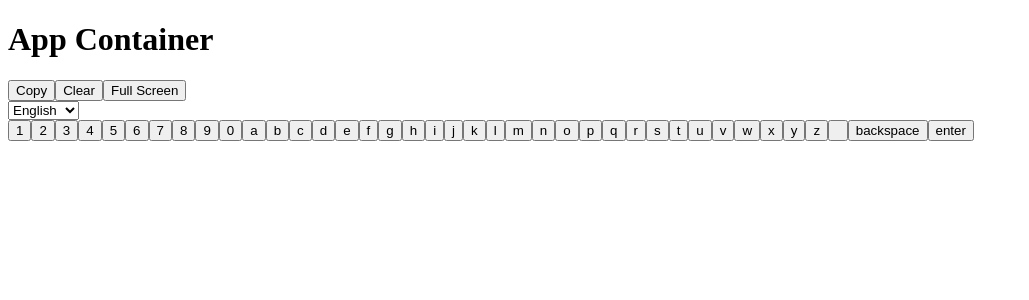
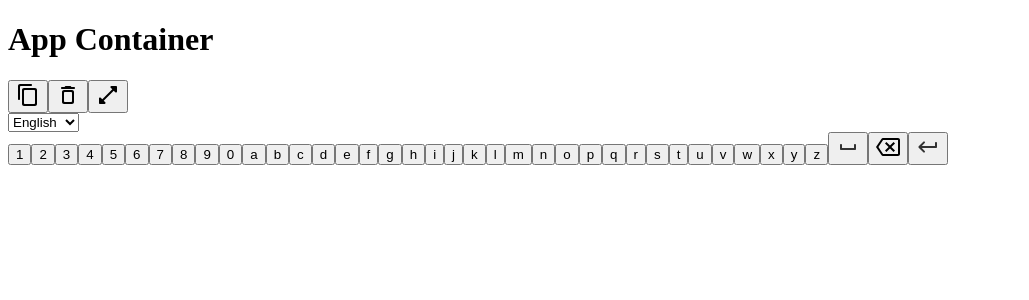
Before and after one commit to willvwms/keyboard, a React (Create React App) app: page / in a window 1280 px wide. Shown: the top 300 px of the page, without its empty margins (0-1029 px from the left). Built offline with nearby package versions, Linux system fonts and the light colour scheme.

Commit message:
KEY-37: Adds SVG icons to functional buttons

```diff
--- /dev/null
+++ b/src/assets/icons.js
@@ -0,0 +1,155 @@
+function SpaceIcon (props) {
+
+    return (
+    <svg
+    width={24}
+    height={24}
+    viewBox="0 0 24 24"
+    fill="none"
+    xmlns="http://www.w3.org/2000/svg"
+    {...props}
+      >
+        <path
+          d="M18 10v3H6v-3c0-.55-.45-1-1-1s-1 .45-1 1v4c0 .55.45 1 1 1h14c.55 0 1-.45 1-1v-4c0-.55-.45-1-1-1s-1 .45-1 1z"
+          fill="#323232"
+        />
+      </svg>
+    )
+}
+
+function BackspaceIcon (props) {
+
+    function handleBackspace () {
+        console.log("fired handleBackspace")
+        props.handleBackspace();
+    }
+
+    return (
+        <svg
+        width={24}
+        height={24}
+        viewBox="0 0 24 24"
+        fill="none"
+        xmlns="http://www.w3.org/2000/svg"
+        {...props}
+        >
+            <path
+            d="M22 3H7c-.69 0-1.23.35-1.59.88L0 12l5.41 8.11c.36.53.9.89 1.59.89h15c1.1 0 2-.9 2-2V5c0-1.1-.9-2-2-2zm0 16H7.07L2.4 12l4.66-7H22v14zm-11.59-2L14 13.41 17.59 17 19 15.59 15.41 12 19 8.41 17.59 7 14 10.59 10.41 7 9 8.41 12.59 12 9 15.59 10.41 17z"
+            fill="#000"
+            />
+        </svg>
+      )
+}
+
+function EnterIcon (props) {
+
+    return (
+        <svg
+        width={24}
+        height={24}
+        viewBox="0 0 24 24"
+        fill="none"
+        xmlns="http://www.w3.org/2000/svg"
+        {...props}
+      >
+        <path
+          d="M19 8v3H5.83l2.88-2.88A.996.996 0 107.3 6.71L2.71 11.3a.996.996 0 000 1.41L7.3 17.3a.996.996 0 101.41-1.41L5.83 13H20c.55 0 1-.45 1-1V8c0-.55-.45-1-1-1s-1 .45-1 1z"
+          fill="#323232"
+        />
+      </svg>
+    )
+}
+
+function CopyIcon (props) {
+
+    return (
+            <svg
+            style={{"pointer-events": "none"}}
+            width={24}
+            height={24}
+            viewBox="0 0 24 24"
+            fill="none"
+            xmlns="http://www.w3.org/2000/svg"
+            {...props}
+            >
+            <path
+                d="M15 1H4c-1.1 0-2 .9-2 2v13c0 .55.45 1 1 1s1-.45 1-1V4c0-.55.45-1 1-1h10c.55 0 1-.45 1-1s-.45-1-1-1zm4 4H8c-1.1 0-2 .9-2 2v14c0 1.1.9 2 2 2h11c1.1 0 2-.9 2-2V7c0-1.1-.9-2-2-2zm-1 16H9c-.55 0-1-.45-1-1V8c0-.55.45-1 1-1h9c.55 0 1 .45 1 1v12c0 .55-.45 1-1 1z"
+                // fill="#323232"
+                fill="#000"
+            />
+            </svg>
+    )
+}
+
+function ClearIcon (props) {
+
+    return (
+            <svg
+            style={{"pointer-events": "none"}}
+            width={24}
+            height={24}
+            viewBox="0 0 24 24"
+            fill="none"
+            xmlns="http://www.w3.org/2000/svg"
+            {...props}
+            >
+            <path
+                d="M6 19c0 1.1.9 2 2 2h8c1.1 0 2-.9 2-2V9c0-1.1-.9-2-2-2H8c-1.1 0-2 .9-2 2v10zM9 9h6c.55 0 1 .45 1 1v8c0 .55-.45 1-1 1H9c-.55 0-1-.45-1-1v-8c0-.55.45-1 1-1zm6.5-5l-.71-.71c-.18-.18-.44-.29-.7-.29H9.91c-.26 0-.52.11-.7.29L8.5 4H6c-.55 0-1 .45-1 1s.45 1 1 1h12c.55 0 1-.45 1-1s-.45-1-1-1h-2.5z"
+                // fill="#323232"
+                fill="#000"
+            />
+            </svg>
+    )
+}
+
+function OpenFullScreenIcon (props) {
+
+    return (
+            <svg
+            style={{"pointer-events": "none"}}
+            width={24}
+            height={24}
+            viewBox="0 0 24 24"
+            fill="none"
+            xmlns="http://www.w3.org/2000/svg"
+            {...props}
+            >
+            <path
+                d="M21 8.59V4c0-.55-.45-1-1-1h-4.59c-.89 0-1.34 1.08-.71 1.71l1.59 1.59-10 10-1.59-1.59c-.62-.63-1.7-.19-1.7.7V20c0 .55.45 1 1 1h4.59c.89 0 1.34-1.08.71-1.71L7.71 17.7l10-10 1.59 1.59c.62.63 1.7.19 1.7-.7z"
+                // fill="#323232"
+                fill="#000"
+            />
+            </svg>
+    )
+}
+
+function CloseFullScreenIcon (props) {
+
+    return (
+            <svg
+            style={{"pointer-events": "none"}}
+            width={24}
+            height={24}
+            viewBox="0 0 24 24"
+            fill="none"
+            xmlns="http://www.w3.org/2000/svg"
+            {...props}
+            >
+            <path
+                d="M21.29 4.12L16.7 8.71l1.59 1.59c.63.63.18 1.71-.71 1.71H13c-.55 0-1-.45-1-1v-4.6c0-.89 1.08-1.34 1.71-.71l1.59 1.59 4.59-4.59a.996.996 0 011.41 0c.38.4.38 1.03-.01 1.42zM4.12 21.29l4.59-4.59 1.59 1.59c.63.63 1.71.18 1.71-.71V13c0-.55-.45-1-1-1h-4.6c-.89 0-1.34 1.08-.71 1.71l1.59 1.59-4.59 4.59a.996.996 0 000 1.41c.4.38 1.03.38 1.42-.01z"
+                // fill="#323232"
+                fill="#000"
+            />
+            </svg>
+    )
+}
+
+export {
+   SpaceIcon,
+   BackspaceIcon,
+   EnterIcon,
+   CopyIcon,
+   ClearIcon,
+   OpenFullScreenIcon,
+   CloseFullScreenIcon
+}
--- a/src/characters.js
+++ b/src/characters.js
@@ -1,133 +1,133 @@
 const KEYS = {
   "english" : [
-    { 'value': '1', 'type': 'number', 'language':'en', 'keyCode':'48'},
-    { 'value': '2', 'type': 'number', 'language':'en', 'keyCode':'49'},
-    { 'value': '3', 'type': 'number', 'language':'en', 'keyCode':'50'},
-    { 'value': '4', 'type': 'number', 'language':'en', 'keyCode':'51'},
-    { 'value': '5', 'type': 'number', 'language':'en', 'keyCode':'52'},
-    { 'value': '6', 'type': 'number', 'language':'en', 'keyCode':'53'},
-    { 'value': '7', 'type': 'number', 'language':'en', 'keyCode':'54'},
-    { 'value': '8', 'type': 'number', 'language':'en', 'keyCode':'55'},
-    { 'value': '9', 'type': 'number', 'language':'en', 'keyCode':'56'},
-    { 'value': '0', 'type': 'number', 'language':'en', 'keyCode':'57'},
-    { 'value': 'a', 'type': 'letter', 'language':'en', 'keyCode':'65'},
-    { 'value': 'b', 'type': 'letter', 'language':'en', 'keyCode':'66'},
-    { 'value': 'c', 'type': 'letter', 'language':'en', 'keyCode':'67'},
-    { 'value': 'd', 'type': 'letter', 'language':'en', 'keyCode':'68'},
-    { 'value': 'e', 'type': 'letter', 'language':'en', 'keyCode':'69'},
-    { 'value': 'f', 'type': 'letter', 'language':'en', 'keyCode':'70'},
-    { 'value': 'g', 'type': 'letter', 'language':'en', 'keyCode':'71'},
-    { 'value': 'h', 'type': 'letter', 'language':'en', 'keyCode':'72'},
-    { 'value': 'i', 'type': 'letter', 'language':'en', 'keyCode':'73'},
-    { 'value': 'j', 'type': 'letter', 'language':'en', 'keyCode':'74'},
-    { 'value': 'k', 'type': 'letter', 'language':'en', 'keyCode':'75'},
-    { 'value': 'l', 'type': 'letter', 'language':'en', 'keyCode':'76'},
-    { 'value': 'm', 'type': 'letter', 'language':'en', 'keyCode':'77'},
-    { 'value': 'n', 'type': 'letter', 'language':'en', 'keyCode':'78'},
-    { 'value': 'o', 'type': 'letter', 'language':'en', 'keyCode':'79'},
-    { 'value': 'p', 'type': 'letter', 'language':'en', 'keyCode':'80'},
-    { 'value': 'q', 'type': 'letter', 'language':'en', 'keyCode':'81'},
-    { 'value': 'r', 'type': 'letter', 'language':'en', 'keyCode':'82'},
-    { 'value': 's', 'type': 'letter', 'language':'en', 'keyCode':'83'},
-    { 'value': 't', 'type': 'letter', 'language':'en', 'keyCode':'84'},
-    { 'value': 'u', 'type': 'letter', 'language':'en', 'keyCode':'85'},
-    { 'value': 'v', 'type': 'letter', 'language':'en', 'keyCode':'86'},
-    { 'value': 'w', 'type': 'letter', 'language':'en', 'keyCode':'87'},
-    { 'value': 'x', 'type': 'letter', 'language':'en', 'keyCode':'88'},
-    { 'value': 'y', 'type': 'letter', 'language':'en', 'keyCode':'89'},
-    { 'value': 'z', 'type': 'letter', 'language':'en', 'keyCode':'90'},
-    { 'value': ' ', 'type': 'letter', 'language':'en', 'keyCode':'32'},
-    { 'value': 'backspace', 'type': 'backspace', 'language':'en', 'keyCode':'8'},
-    { 'value': 'enter', 'type': 'enter', 'language':'en', 'keyCode':'186'}
+    { 'value': '1', 'type': 'character', 'language':'en', 'keyCode':'48'},
+    { 'value': '2', 'type': 'character', 'language':'en', 'keyCode':'49'},
+    { 'value': '3', 'type': 'character', 'language':'en', 'keyCode':'50'},
+    { 'value': '4', 'type': 'character', 'language':'en', 'keyCode':'51'},
+    { 'value': '5', 'type': 'character', 'language':'en', 'keyCode':'52'},
+    { 'value': '6', 'type': 'character', 'language':'en', 'keyCode':'53'},
+    { 'value': '7', 'type': 'character', 'language':'en', 'keyCode':'54'},
+    { 'value': '8', 'type': 'character', 'language':'en', 'keyCode':'55'},
+    { 'value': '9', 'type': 'character', 'language':'en', 'keyCode':'56'},
+    { 'value': '0', 'type': 'character', 'language':'en', 'keyCode':'57'},
+    { 'value': 'a', 'type': 'character', 'language':'en', 'keyCode':'65'},
+    { 'value': 'b', 'type': 'character', 'language':'en', 'keyCode':'66'},
+    { 'value': 'c', 'type': 'character', 'language':'en', 'keyCode':'67'},
+    { 'value': 'd', 'type': 'character', 'language':'en', 'keyCode':'68'},
+    { 'value': 'e', 'type': 'character', 'language':'en', 'keyCode':'69'},
+    { 'value': 'f', 'type': 'character', 'language':'en', 'keyCode':'70'},
+    { 'value': 'g', 'type': 'character', 'language':'en', 'keyCode':'71'},
+    { 'value': 'h', 'type': 'character', 'language':'en', 'keyCode':'72'},
+    { 'value': 'i', 'type': 'character', 'language':'en', 'keyCode':'73'},
+    { 'value': 'j', 'type': 'character', 'language':'en', 'keyCode':'74'},
+    { 'value': 'k', 'type': 'character', 'language':'en', 'keyCode':'75'},
+    { 'value': 'l', 'type': 'character', 'language':'en', 'keyCode':'76'},
+    { 'value': 'm', 'type': 'character', 'language':'en', 'keyCode':'77'},
+    { 'value': 'n', 'type': 'character', 'language':'en', 'keyCode':'78'},
+    { 'value': 'o', 'type': 'character', 'language':'en', 'keyCode':'79'},
+    { 'value': 'p', 'type': 'character', 'language':'en', 'keyCode':'80'},
+    { 'value': 'q', 'type': 'character', 'language':'en', 'keyCode':'81'},
+    { 'value': 'r', 'type': 'character', 'language':'en', 'keyCode':'82'},
+    { 'value': 's', 'type': 'character', 'language':'en', 'keyCode':'83'},
+    { 'value': 't', 'type': 'character', 'language':'en', 'keyCode':'84'},
+    { 'value': 'u', 'type': 'character', 'language':'en', 'keyCode':'85'},
+    { 'value': 'v', 'type': 'character', 'language':'en', 'keyCode':'86'},
+    { 'value': 'w', 'type': 'character', 'language':'en', 'keyCode':'87'},
+    { 'value': 'x', 'type': 'character', 'language':'en', 'keyCode':'88'},
+    { 'value': 'y', 'type': 'character', 'language':'en', 'keyCode':'89'},
+    { 'value': 'z', 'type': 'character', 'language':'en', 'keyCode':'90'}
+    // { 'value': ' ', 'type': 'character', 'language':'en', 'keyCode':'32'},
+    // { 'value': 'backspace', 'type': 'backspace', 'language':'en', 'keyCode':'8'},
+    // { 'value': 'enter', 'type': 'enter', 'language':'en', 'keyCode':'186'}
   ],
   "spanish" : [
-    { 'value': '1', 'type': 'number', 'language':'es'},
-    { 'value': '2', 'type': 'number', 'language':'es'},
-    { 'value': '3', 'type': 'number', 'language':'es'},
-    { 'value': '4', 'type': 'number', 'language':'es'},
-    { 'value': '5', 'type': 'number', 'language':'es'},
-    { 'value': '6', 'type': 'number', 'language':'es'},
-    { 'value': '7', 'type': 'number', 'language':'es'},
-    { 'value': '8', 'type': 'number', 'language':'es'},
-    { 'value': '9', 'type': 'number', 'language':'es'},
-    { 'value': '0', 'type': 'number', 'language':'es'},
-    { 'value': 'a', 'type': 'letter', 'language':'es'},
-    { 'value': 'b', 'type': 'letter', 'language':'es'},
-    { 'value': 'c', 'type': 'letter', 'language':'es'},
-    { 'value': 'd', 'type': 'letter', 'language':'es'},
-    { 'value': 'e', 'type': 'letter', 'language':'es'},
-    { 'value': 'f', 'type': 'letter', 'language':'es'},
-    { 'value': 'g', 'type': 'letter', 'language':'es'},
-    { 'value': 'h', 'type': 'letter', 'language':'es'},
-    { 'value': 'i', 'type': 'letter', 'language':'es'},
-    { 'value': 'j', 'type': 'letter', 'language':'es'},
-    { 'value': 'k', 'type': 'letter', 'language':'es'},
-    { 'value': 'l', 'type': 'letter', 'language':'es'},
-    { 'value': 'm', 'type': 'letter', 'language':'es'},
-    { 'value': 'ñ', 'type': 'letter', 'language':'es'},
-    { 'value': 'n', 'type': 'letter', 'language':'es'},
-    { 'value': 'o', 'type': 'letter', 'language':'es'},
-    { 'value': 'p', 'type': 'letter', 'language':'es'},
-    { 'value': 'q', 'type': 'letter', 'language':'es'},
-    { 'value': 'r', 'type': 'letter', 'language':'es'},
-    { 'value': 's', 'type': 'letter', 'language':'es'},
-    { 'value': 't', 'type': 'letter', 'language':'es'},
-    { 'value': 'u', 'type': 'letter', 'language':'es'},
-    { 'value': 'v', 'type': 'letter', 'language':'es'},
-    { 'value': 'w', 'type': 'letter', 'language':'es'},
-    { 'value': 'x', 'type': 'letter', 'language':'es'},
-    { 'value': 'y', 'type': 'letter', 'language':'es'},
-    { 'value': 'z', 'type': 'letter', 'language':'es'}
+    { 'value': '1', 'type': 'character', 'language':'es'},
+    { 'value': '2', 'type': 'character', 'language':'es'},
+    { 'value': '3', 'type': 'character', 'language':'es'},
+    { 'value': '4', 'type': 'character', 'language':'es'},
+    { 'value': '5', 'type': 'character', 'language':'es'},
+    { 'value': '6', 'type': 'character', 'language':'es'},
+    { 'value': '7', 'type': 'character', 'language':'es'},
+    { 'value': '8', 'type': 'character', 'language':'es'},
+    { 'value': '9', 'type': 'character', 'language':'es'},
+    { 'value': '0', 'type': 'character', 'language':'es'},
+    { 'value': 'a', 'type': 'character', 'language':'es'},
+    { 'value': 'b', 'type': 'character', 'language':'es'},
+    { 'value': 'c', 'type': 'character', 'language':'es'},
+    { 'value': 'd', 'type': 'character', 'language':'es'},
+    { 'value': 'e', 'type': 'character', 'language':'es'},
+    { 'value': 'f', 'type': 'character', 'language':'es'},
+    { 'value': 'g', 'type': 'character', 'language':'es'},
+    { 'value': 'h', 'type': 'character', 'language':'es'},
+    { 'value': 'i', 'type': 'character', 'language':'es'},
+    { 'value': 'j', 'type': 'character', 'language':'es'},
+    { 'value': 'k', 'type': 'character', 'language':'es'},
+    { 'value': 'l', 'type': 'character', 'language':'es'},
+    { 'value': 'm', 'type': 'character', 'language':'es'},
+    { 'value': 'ñ', 'type': 'character', 'language':'es'},
+    { 'value': 'n', 'type': 'character', 'language':'es'},
+    { 'value': 'o', 'type': 'character', 'language':'es'},
+    { 'value': 'p', 'type': 'character', 'language':'es'},
+    { 'value': 'q', 'type': 'character', 'language':'es'},
+    { 'value': 'r', 'type': 'character', 'language':'es'},
+    { 'value': 's', 'type': 'character', 'language':'es'},
+    { 'value': 't', 'type': 'character', 'language':'es'},
+    { 'value': 'u', 'type': 'character', 'language':'es'},
+    { 'value': 'v', 'type': 'character', 'language':'es'},
+    { 'value': 'w', 'type': 'character', 'language':'es'},
+    { 'value': 'x', 'type': 'character', 'language':'es'},
+    { 'value': 'y', 'type': 'character', 'language':'es'},
+    { 'value': 'z', 'type': 'character', 'language':'es'}
   ],
   "hindi" : [
-    { 'value': '०', 'type': 'number', 'language':'hi'},
-    { 'value': '१', 'type': 'number', 'language':'hi'},
-    { 'value': '२', 'type': 'number', 'language':'hi'},
-    { 'value': '३', 'type': 'number', 'language':'hi'},
-    { 'value': '४', 'type': 'number', 'language':'hi'},
-    { 'value': '५', 'type': 'number', 'language':'hi'},
-    { 'value': '६', 'type': 'number', 'language':'hi'},
-    { 'value': '७', 'type': 'number', 'language':'hi'},
-    { 'value': '८', 'type': 'number', 'language':'hi'},
-    { 'value': '९', 'type': 'number', 'language':'hi'},
-    { 'value': 'क', 'type': 'letter', 'language':'hi'},
-    { 'value': 'ख', 'type': 'letter', 'language':'hi'},
-    { 'value': 'ग', 'type': 'letter', 'language':'hi'},
-    { 'value': 'घ', 'type': 'letter', 'language':'hi'},
-    { 'value': 'ङ', 'type': 'letter', 'language':'hi'},
-    { 'value': 'च', 'type': 'letter', 'language':'hi'},
-    { 'value': 'छ', 'type': 'letter', 'language':'hi'},
-    { 'value': 'ज', 'type': 'letter', 'language':'hi'},
-    { 'value': 'झ', 'type': 'letter', 'language':'hi'},
-    { 'value': 'ञ', 'type': 'letter', 'language':'hi'},
-    { 'value': 'ट', 'type': 'letter', 'language':'hi'},
-    { 'value': 'ठ', 'type': 'letter', 'language':'hi'},
-    { 'value': 'ड', 'type': 'letter', 'language':'hi'},
-    { 'value': 'ढ', 'type': 'letter', 'language':'hi'},
-    { 'value': 'ण', 'type': 'letter', 'language':'hi'},
-    { 'value': 'त', 'type': 'letter', 'language':'hi'},
-    { 'value': 'थ', 'type': 'letter', 'language':'hi'},
-    { 'value': 'द', 'type': 'letter', 'language':'hi'},
-    { 'value': 'ध', 'type': 'letter', 'language':'hi'},
-    { 'value': 'न', 'type': 'letter', 'language':'hi'},
-    { 'value': 'प', 'type': 'letter', 'language':'hi'},
-    { 'value': 'फ', 'type': 'letter', 'language':'hi'},
-    { 'value': 'ब', 'type': 'letter', 'language':'hi'},
-    { 'value': 'भ', 'type': 'letter', 'language':'hi'},
-    { 'value': 'म', 'type': 'letter', 'language':'hi'},
-    { 'value': 'य', 'type': 'letter', 'language':'hi'},
-    { 'value': 'र', 'type': 'letter', 'language':'hi'},
-    { 'value': 'ल', 'type': 'letter', 'language':'hi'},
-    { 'value': 'व', 'type': 'letter', 'language':'hi'},
-    { 'value': 'श', 'type': 'letter', 'language':'hi'},
-    { 'value': 'ष', 'type': 'letter', 'language':'hi'},
-    { 'value': 'स', 'type': 'letter', 'language':'hi'},
-    { 'value': 'ह', 'type': 'letter', 'language':'hi'},
-    { 'value': 'ळ', 'type': 'letter', 'language':'hi'},
-    { 'value': 'क', 'type': 'letter', 'language':'hi'},
-    { 'value': 'ष', 'type': 'letter', 'language':'hi'},
-    { 'value': 'ज्', 'type': 'letter', 'language':'hi'},
-    { 'value': 'ञ', 'type': 'letter', 'language':'hi'}
+    { 'value': '०', 'type': 'character', 'language':'hi'},
+    { 'value': '१', 'type': 'character', 'language':'hi'},
+    { 'value': '२', 'type': 'character', 'language':'hi'},
+    { 'value': '३', 'type': 'character', 'language':'hi'},
+    { 'value': '४', 'type': 'character', 'language':'hi'},
+    { 'value': '५', 'type': 'character', 'language':'hi'},
+    { 'value': '६', 'type': 'character', 'language':'hi'},
+    { 'value': '७', 'type': 'character', 'language':'hi'},
+    { 'value': '८', 'type': 'character', 'language':'hi'},
+    { 'value': '९', 'type': 'character', 'language':'hi'},
+    { 'value': 'क', 'type': 'character', 'language':'hi'},
+    { 'value': 'ख', 'type': 'character', 'language':'hi'},
+    { 'value': 'ग', 'type': 'character', 'language':'hi'},
+    { 'value': 'घ', 'type': 'character', 'language':'hi'},
+    { 'value': 'ङ', 'type': 'character', 'language':'hi'},
+    { 'value': 'च', 'type': 'character', 'language':'hi'},
+    { 'value': 'छ', 'type': 'character', 'language':'hi'},
+    { 'value': 'ज', 'type': 'character', 'language':'hi'},
+    { 'value': 'झ', 'type': 'character', 'language':'hi'},
+    { 'value': 'ञ', 'type': 'character', 'language':'hi'},
+    { 'value': 'ट', 'type': 'character', 'language':'hi'},
+    { 'value': 'ठ', 'type': 'character', 'language':'hi'},
+    { 'value': 'ड', 'type': 'character', 'language':'hi'},
+    { 'value': 'ढ', 'type': 'character', 'language':'hi'},
+    { 'value': 'ण', 'type': 'character', 'language':'hi'},
+    { 'value': 'त', 'type': 'character', 'language':'hi'},
+    { 'value': 'थ', 'type': 'character', 'language':'hi'},
+    { 'value': 'द', 'type': 'character', 'language':'hi'},
+    { 'value': 'ध', 'type': 'character', 'language':'hi'},
+    { 'value': 'न', 'type': 'character', 'language':'hi'},
+    { 'value': 'प', 'type': 'character', 'language':'hi'},
+    { 'value': 'फ', 'type': 'character', 'language':'hi'},
+    { 'value': 'ब', 'type': 'character', 'language':'hi'},
+    { 'value': 'भ', 'type': 'character', 'language':'hi'},
+    { 'value': 'म', 'type': 'character', 'language':'hi'},
+    { 'value': 'य', 'type': 'character', 'language':'hi'},
+    { 'value': 'र', 'type': 'character', 'language':'hi'},
+    { 'value': 'ल', 'type': 'character', 'language':'hi'},
+    { 'value': 'व', 'type': 'character', 'language':'hi'},
+    { 'value': 'श', 'type': 'character', 'language':'hi'},
+    { 'value': 'ष', 'type': 'character', 'language':'hi'},
+    { 'value': 'स', 'type': 'character', 'language':'hi'},
+    { 'value': 'ह', 'type': 'character', 'language':'hi'},
+    { 'value': 'ळ', 'type': 'character', 'language':'hi'},
+    { 'value': 'क', 'type': 'character', 'language':'hi'},
+    { 'value': 'ष', 'type': 'character', 'language':'hi'},
+    { 'value': 'ज्', 'type': 'character', 'language':'hi'},
+    { 'value': 'ञ', 'type': 'character', 'language':'hi'}
   ]
 };
 export default KEYS;
--- a/src/components/Button.js
+++ b/src/components/Button.js
@@ -1,6 +1,7 @@
 
 import React from 'react';
 import util from 'util';
+import { SpaceIcon, BackspaceIcon, EnterIcon, CopyIcon, ClearIcon, OpenFullScreenIcon, CloseFullScreenIcon } from '../assets/icons.js'
 
 function Button (props) {
 
@@ -9,15 +10,19 @@ function Button (props) {
     const id = props.id;
     const userString = props.userString;
 
-    const isKey = Boolean(buttonType === "letter" || buttonType === "number");
+    const isSpace = Boolean(id === "space");
+    const isCharacter = Boolean(buttonType === "character");
     const isCopy = (Boolean(buttonType === "copy"));
     const isClear = (Boolean(buttonType === "clear"));
     const isToggleModal = (Boolean(buttonType === "toggleModal"));
+    const isOpenFullScreen = (Boolean(id === "openFullScreen"))
+    const isCloseFullScreen = (Boolean(id === "closeFullScreen"))
     const isBackspace = (Boolean(buttonType === "backspace"));
     const isEnter = (Boolean(buttonType === "enter"));
 
     function handleInput(event) {
         props.onClick(event.target.value);
+        // console.log(util.inspect(event.target.value));
     }
 
     function handleEnter() {
@@ -47,15 +52,25 @@ function Button (props) {
     }
 
     return (
-        <input
-            type="button"
+        <button
+            // type="button"
             id={id}
             buttonType={buttonType}
             value={value}
-            onClick={isKey ? handleInput : isClear ? handleClear : isCopy ? handleCopy : isToggleModal ? handleToggleModal : isBackspace ? handleBackspace : isEnter ? handleEnter : handleOther }
-        />
-
-        );
+            onClick={isCharacter ? handleInput : isClear ? handleClear : isCopy ? handleCopy : isToggleModal ? handleToggleModal : isBackspace ? handleBackspace : isEnter ? handleEnter : handleOther }
+        >
+            {
+                isSpace ? <SpaceIcon /> :
+                isBackspace ? <BackspaceIcon /> :
+                isEnter ? <EnterIcon /> :
+                isCopy ? <CopyIcon /> :
+                isClear ? <ClearIcon /> :
+                isCloseFullScreen ? <CloseFullScreenIcon />:
+                isOpenFullScreen ? <OpenFullScreenIcon />:
+                value
+            }
+        </button>
+    );
 }
 
 export default Button;
--- a/src/components/Keyboard.js
+++ b/src/components/Keyboard.js
@@ -1,16 +1,20 @@
 import React from 'react';
 import Button from './Button';
+import util from 'util';
+// import { SpaceIcon } from '../assets/icons.js'
 
 function Keyboard (props) {
 
     const language = props.language;
     const keys = props.characters[language];
 
+    const buttons = keys.map((item) =>
+        <Button id={`${item.language}_${item.value}`} value={item.value} buttonType={item.type} onClick={props.onClick} />
+    );
 
-
-    const buttons = keys.map((item) =>
-        <Button id={`${item.language}_${item.value}`} value={item.value} buttonType={item.type} onClick={props.onClick} handleBackspace={props.handleBackspace} />
-    );
+    buttons.push(<Button id="space" value=' ' buttonType="character" onClick={props.onClick} />)
+    buttons.push(<Button id="backspace" value={null} buttonType="backspace" handleBackspace={props.handleBackspace} />)
+    buttons.push(<Button id="enter" value={null} buttonType="enter" onClick={props.onClick} />)
 
     return (
     <div id="keyboard_container" >
--- a/src/components/Modal.js
+++ b/src/components/Modal.js
@@ -12,7 +12,7 @@ const Modal = ({ isShowing, toggleModal, userString, handleCopy }) => isShowing
         <div className="modal-header">
 
         <Button id="copy_btn_modal" value="Copy" buttonType="copy" userString={userString} handleCopy={handleCopy}/>
-        <Button id="modal_toggle_IN_MODAL" value="&times;" buttonType="toggleModal" userString={userString} toggleModal={toggleModal}/>
+        <Button id="closeFullScreen" value="&times;" buttonType="toggleModal" userString={userString} toggleModal={toggleModal}/>
 
         </div>
 
--- a/src/components/OutputDisplay.js
+++ b/src/components/OutputDisplay.js
@@ -12,7 +12,7 @@ function OutputDisplay (props) {
         <Screen userString={userString} />
         <Button id="copy_btn" value="Copy" buttonType="copy" userString={props.userString} handleCopy={props.handleCopy}/>
         <Button id="clear_btn" value="Clear" buttonType="clear" handleClear={props.handleClear} />
-        <Button id="modal_toggle_IN_DISPLAY" value="Full Screen" buttonType="toggleModal" toggleModal={props.toggleModal} />
+        <Button id="openFullScreen" value="Full Screen" buttonType="toggleModal" toggleModal={props.toggleModal} />
 
     </div>
     );
```
Also changed, not shown: src/App.js (+0 -13 lines).
